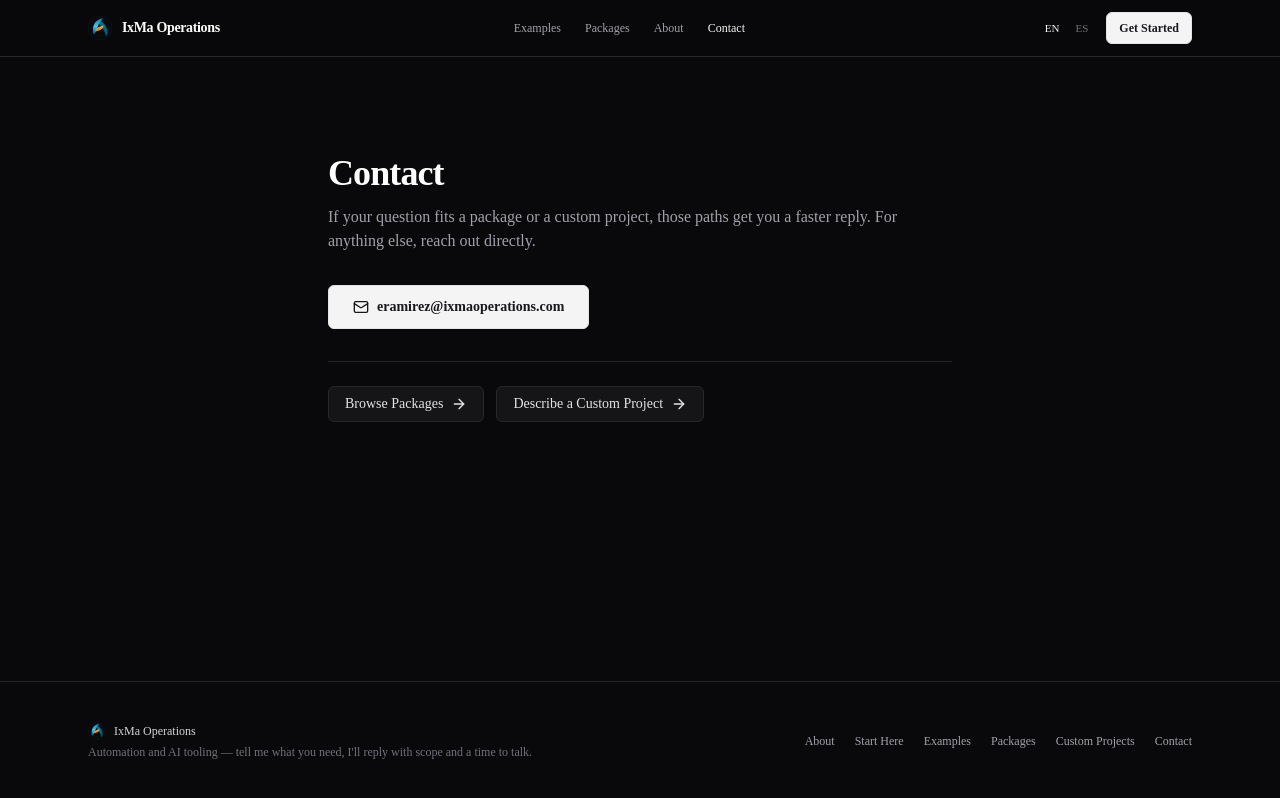
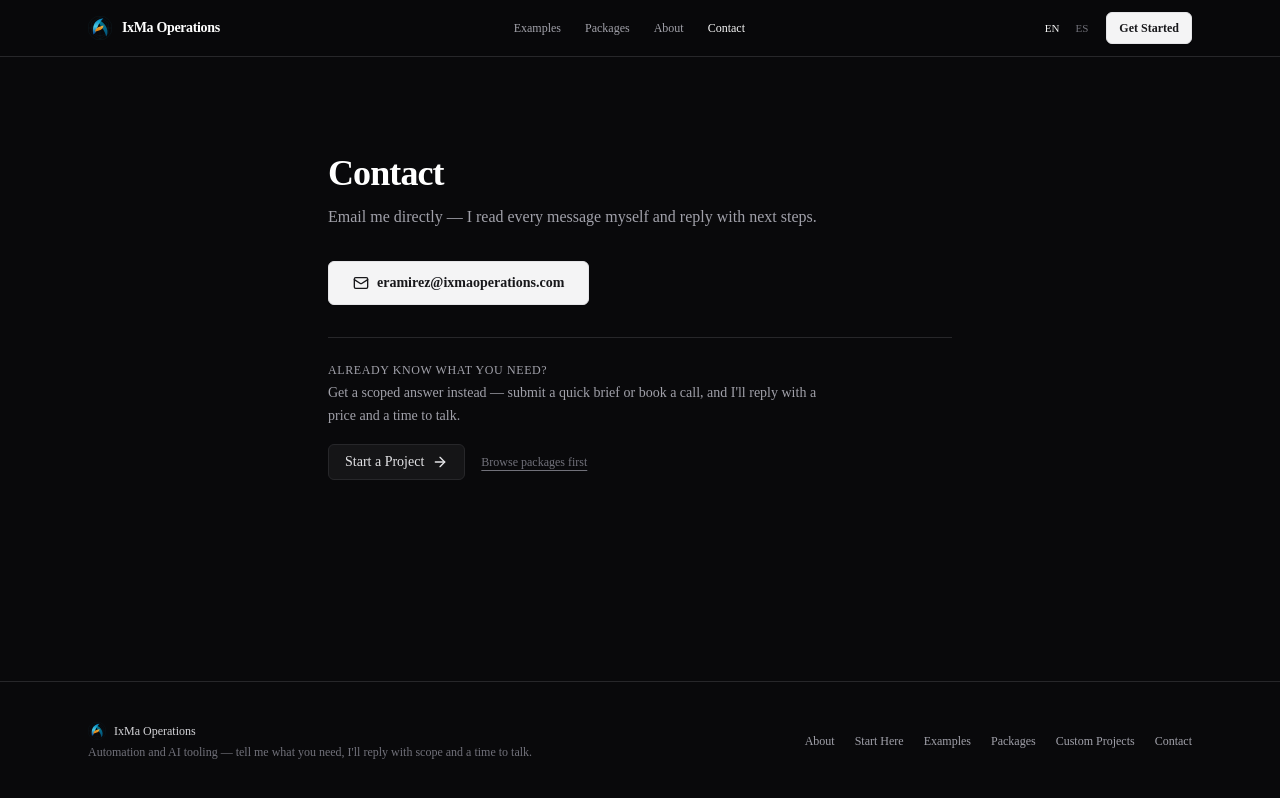
Before and after one commit to emiliorl/IxMaOperations, a Next.js app: page /en/contact in a window 1280 px wide. Built offline with nearby package versions, Linux system fonts and the light colour scheme; no server answers.

Commit message:
feat: add custom project briefing form and UI components

```diff
--- a/app/[locale]/contact/page.tsx
+++ b/app/[locale]/contact/page.tsx
@@ -17,10 +17,20 @@ export async function generateMetadata({
 }
 
 /**
- * General fallback contact page (PROJECT_BLUEPRINT.md Section 6) — for
- * anything that doesn't fit the two main paths. Most visitors should land
- * on /packages or /custom-projects instead; this exists so the header/
- * footer "Contact" link isn't a dead end.
+ * Direct-contact page (PROJECT_BLUEPRINT.md Section 6). This is the
+ * "direct line" — its first job is the email CTA, for anyone who wants to
+ * reach a person rather than fill out a structured request.
+ *
+ * Sep 1, 2026 (client-journey review): previously described itself as a
+ * fallback and offered two flat, equal-weight buttons out to /packages and
+ * /custom-projects — a weak hand-off for the page's real second job. Per
+ * Emilio's own framing (contact = direct, custom-projects = the form +
+ * call-booking intake engine — see the antigravity implementation plan's
+ * "DECIDED" note), the two pages stay separate URLs; this page now leads
+ * with the direct email, then a single clear "Start a Project" bridge into
+ * /custom-projects for anyone who arrived here first but actually wants a
+ * structured request, with browsing packages demoted to a plain secondary
+ * link for the visitor who isn't sure yet.
  */
 export default async function ContactPage({ params }: { params: { locale: string } }) {
   setRequestLocale(params.locale);
@@ -42,15 +52,21 @@ export default async function ContactPage({ params }: { params: { locale: string
           eramirez@ixmaoperations.com
         </a>
 
-        <div className="pt-6 border-t border-zinc-800 flex flex-col sm:flex-row gap-3">
-          <Link href="/packages" className={buttonVariants({ size: "default", variant: "secondary", className: "gap-2" })}>
-            {t("browsePackages")}
-            <ArrowRight className="h-4 w-4" />
-          </Link>
-          <Link href="/custom-projects" className={buttonVariants({ size: "default", variant: "secondary", className: "gap-2" })}>
-            {t("describeCustomProject")}
-            <ArrowRight className="h-4 w-4" />
-          </Link>
+        <div className="pt-6 border-t border-zinc-800 space-y-4">
+          <div className="space-y-1">
+            <h2 className="text-xs font-mono uppercase tracking-wider text-zinc-400">{t("bridgeHeading")}</h2>
+            <p className="text-sm text-zinc-400 leading-relaxed max-w-lg">{t("bridgeDescription")}</p>
+          </div>
+
+          <div className="flex flex-col sm:flex-row sm:items-center gap-4">
+            <Link href="/custom-projects" className={buttonVariants({ size: "default", variant: "secondary", className: "gap-2 w-fit" })}>
+              {t("startProject")}
+              <ArrowRight className="h-4 w-4" />
+            </Link>
+            <Link href="/packages" className="text-xs text-zinc-500 hover:text-zinc-300 underline underline-offset-4 w-fit">
+              {t("browsePackages")}
+            </Link>
+          </div>
         </div>
       </div>
     </div>
--- a/app/[locale]/custom-projects/page.tsx
+++ b/app/[locale]/custom-projects/page.tsx
@@ -60,11 +60,23 @@ export default async function CustomProjectsPage({
           <p className="text-sm sm:text-base text-zinc-400 leading-relaxed">{t("description")}</p>
         </div>
 
-        <div className="grid grid-cols-1 lg:grid-cols-2 gap-10">
+        <div className="grid grid-cols-1 lg:grid-cols-[1fr_auto_1fr] gap-8 lg:gap-6">
           <BriefForm initialPackageSlug={searchParams.package || ""} initialSurveyAnswers={surveyAnswers} />
+
+          {/* Sep 1, 2026 (client-journey review): the copy already frames the
+              form and the call as alternatives ("Prefer to talk first?"), but
+              rendering both at equal weight with nothing between them read as
+              "fill out both" rather than "pick one" — this divider makes that
+              framing visible, not just readable. */}
+          <div className="flex lg:flex-col items-center justify-center gap-3 text-[11px] font-mono uppercase tracking-wider text-zinc-600" aria-hidden="true">
+            <div className="flex-1 h-px lg:h-auto lg:w-px bg-zinc-800" />
+            <span>{t("orDivider")}</span>
+            <div className="flex-1 h-px lg:h-auto lg:w-px bg-zinc-800" />
+          </div>
+
           <div id="call" className="space-y-3 scroll-mt-16">
             <h2 className="text-xs font-mono uppercase tracking-wider text-zinc-400">{t("preferToTalk")}</h2>
-            <ScheduleEmbed />
+            <ScheduleEmbed locale={params.locale} />
           </div>
         </div>
       </div>
--- a/components/custom-projects/BriefForm.tsx
+++ b/components/custom-projects/BriefForm.tsx
@@ -23,6 +23,14 @@ import { cn } from "@/lib/utils";
  * result over from the homepage (via /custom-projects's searchParams). The
  * four survey* fields ride along as hidden inputs — the visible summary
  * card shows the same qualitative tier the wizard showed, never a price.
+ *
+ * Sep 1, 2026 (client-journey review): the wizard's `urgency` answer is the
+ * one field that genuinely overlaps this form's free-text `timeline` — so
+ * when the hand-off is present, `timeline` starts pre-filled from the
+ * matching `Estimator.urgency.<value>.description` string instead of blank
+ * (still editable). `problem` stays required and `budgetRange` stays
+ * optional either way — the wizard never asks either, so neither is
+ * actually redundant.
  *
  * i18n pivot (Aug 29, 2026): labels/placeholders/validation messages come
  * from messages/<locale>.json's `BriefForm` namespace; the package <select>
@@ -58,7 +66,7 @@ export function BriefForm({
       email: "",
       packageSlug: initialPackageSlug,
       problem: "",
-      timeline: "",
+      timeline: initialSurveyAnswers ? tEstimator(`urgency.${initialSurveyAnswers.urgency}.description`) : "",
       budgetRange: "",
       surveyCategory: initialSurveyAnswers?.category ?? "",
       surveyComplexity: initialSurveyAnswers?.complexity ?? "",
@@ -134,7 +142,7 @@ export function BriefForm({
       <Field label={t("packageLabel")} error={errors.packageSlug?.message}>
         <select
           {...register("packageSlug")}
-          className="flex h-10 w-full rounded-md border border-slate-700 bg-slate-900/90 px-3 py-2 text-sm text-slate-100 focus-visible:outline-none focus-visible:ring-2 focus-visible:ring-emerald-500"
+          className="flex h-10 w-full rounded-md border border-zinc-800 bg-zinc-900 px-3 py-2 text-sm text-zinc-100 focus-visible:outline-none focus-visible:ring-1 focus-visible:ring-zinc-400"
         >
           <option value="">{t("packageNotListed")}</option>
           {PACKAGES.map((pkg) => (
--- a/components/ui/Input.tsx
+++ b/components/ui/Input.tsx
@@ -1,6 +1,13 @@
 import * as React from "react";
 import { cn } from "@/lib/utils";
 
+/**
+ * Sep 1, 2026: was `border-slate-700 bg-slate-900/90 ... ring-emerald-500` —
+ * a leftover off-palette style that didn't match the Zinc chrome used
+ * everywhere else (`Button`/`Badge`/`Card`), most visible as a bright green
+ * focus ring. Every live demo (`components/examples/*`) and `BriefForm.tsx`
+ * render through this one component, so fixing it here fixes all of them.
+ */
 export interface InputProps
   extends React.InputHTMLAttributes<HTMLInputElement> {}
 
@@ -10,7 +17,7 @@ export const Input = React.forwardRef<HTMLInputElement, InputProps>(
       <input
         type={type}
         className={cn(
-          "flex h-10 w-full rounded-md border border-slate-700 bg-slate-900/90 px-3 py-2 text-sm text-slate-100 placeholder:text-slate-500 focus-visible:outline-none focus-visible:ring-2 focus-visible:ring-emerald-500 disabled:cursor-not-allowed disabled:opacity-50",
+          "flex h-10 w-full rounded-md border border-zinc-800 bg-zinc-900 px-3 py-2 text-sm text-zinc-100 placeholder:text-zinc-500 focus-visible:outline-none focus-visible:ring-1 focus-visible:ring-zinc-400 disabled:cursor-not-allowed disabled:opacity-50",
           className
         )}
         ref={ref}
@@ -29,7 +36,7 @@ export const Textarea = React.forwardRef<HTMLTextAreaElement, TextareaProps>(
     return (
       <textarea
         className={cn(
-          "flex min-h-[80px] w-full rounded-md border border-slate-700 bg-slate-900/90 px-3 py-2 text-sm text-slate-100 placeholder:text-slate-500 focus-visible:outline-none focus-visible:ring-2 focus-visible:ring-emerald-500 disabled:cursor-not-allowed disabled:opacity-50",
+          "flex min-h-[80px] w-full rounded-md border border-zinc-800 bg-zinc-900 px-3 py-2 text-sm text-zinc-100 placeholder:text-zinc-500 focus-visible:outline-none focus-visible:ring-1 focus-visible:ring-zinc-400 disabled:cursor-not-allowed disabled:opacity-50",
           className
         )}
         ref={ref}
--- a/messages/en.json
+++ b/messages/en.json
@@ -382,7 +382,8 @@
     "titleDefault": "Describe your project",
     "titleRequesting": "Request this package",
     "description": "No price is shown here — submit a brief and I'll reply with a price and timeline. If you'd rather talk it through first, book a call instead.",
-    "preferToTalk": "Prefer to talk first?"
+    "preferToTalk": "Prefer to talk first?",
+    "orDivider": "Or"
   },
   "BriefForm": {
     "fromYourScope": "From your project scope",
@@ -414,9 +415,11 @@
   },
   "Contact": {
     "title": "Contact",
-    "description": "If your question fits a package or a custom project, those paths get you a faster reply. For anything else, reach out directly.",
-    "browsePackages": "Browse Packages",
-    "describeCustomProject": "Describe a Custom Project"
+    "description": "Email me directly — I read every message myself and reply with next steps.",
+    "bridgeHeading": "Already know what you need?",
+    "bridgeDescription": "Get a scoped answer instead — submit a quick brief or book a call, and I'll reply with a price and a time to talk.",
+    "startProject": "Start a Project",
+    "browsePackages": "Browse packages first"
   },
   "Estimator": {
     "stepLabel": "Step {current} / {total}",
--- a/messages/es.json
+++ b/messages/es.json
@@ -382,7 +382,8 @@
     "titleDefault": "Describe tu proyecto",
     "titleRequesting": "Solicitar este paquete",
     "description": "Aquí no se muestra ningún precio — envía un brief y te responderé con un precio y un plazo. Si prefieres hablarlo primero, agenda una llamada.",
-    "preferToTalk": "¿Prefieres hablarlo primero?"
+    "preferToTalk": "¿Prefieres hablarlo primero?",
+    "orDivider": "O"
   },
   "BriefForm": {
     "fromYourScope": "Según el alcance de tu proyecto",
@@ -414,9 +415,11 @@
   },
   "Contact": {
     "title": "Contacto",
-    "description": "Si tu consulta encaja en un paquete o un proyecto a medida, esos caminos te dan una respuesta más rápida. Para cualquier otra cosa, escríbeme directamente.",
-    "browsePackages": "Ver Paquetes",
-    "describeCustomProject": "Describir un Proyecto a Medida"
+    "description": "Escríbeme directamente — leo cada mensaje personalmente y respondo con los próximos pasos.",
+    "bridgeHeading": "¿Ya sabes lo que necesitas?",
+    "bridgeDescription": "Obtén una respuesta con alcance definido — envía un brief rápido o agenda una llamada, y te responderé con un precio y un horario para hablar.",
+    "startProject": "Iniciar un Proyecto",
+    "browsePackages": "Ver paquetes primero"
   },
   "Estimator": {
     "stepLabel": "Paso {current} / {total}",
```
Also changed, not shown: components/custom-projects/ScheduleEmbed.tsx (+38 -5 lines), 1 other file (tests, documents, lock files or other folders).
